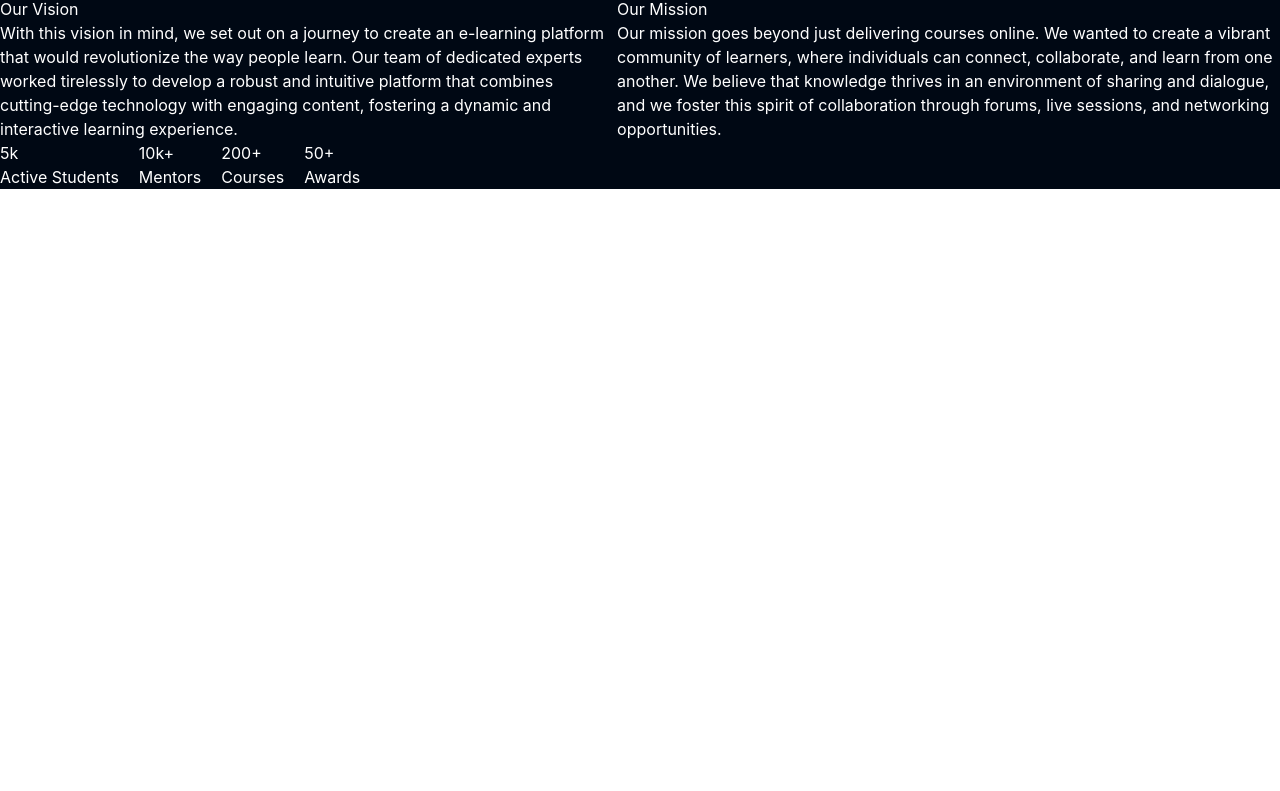
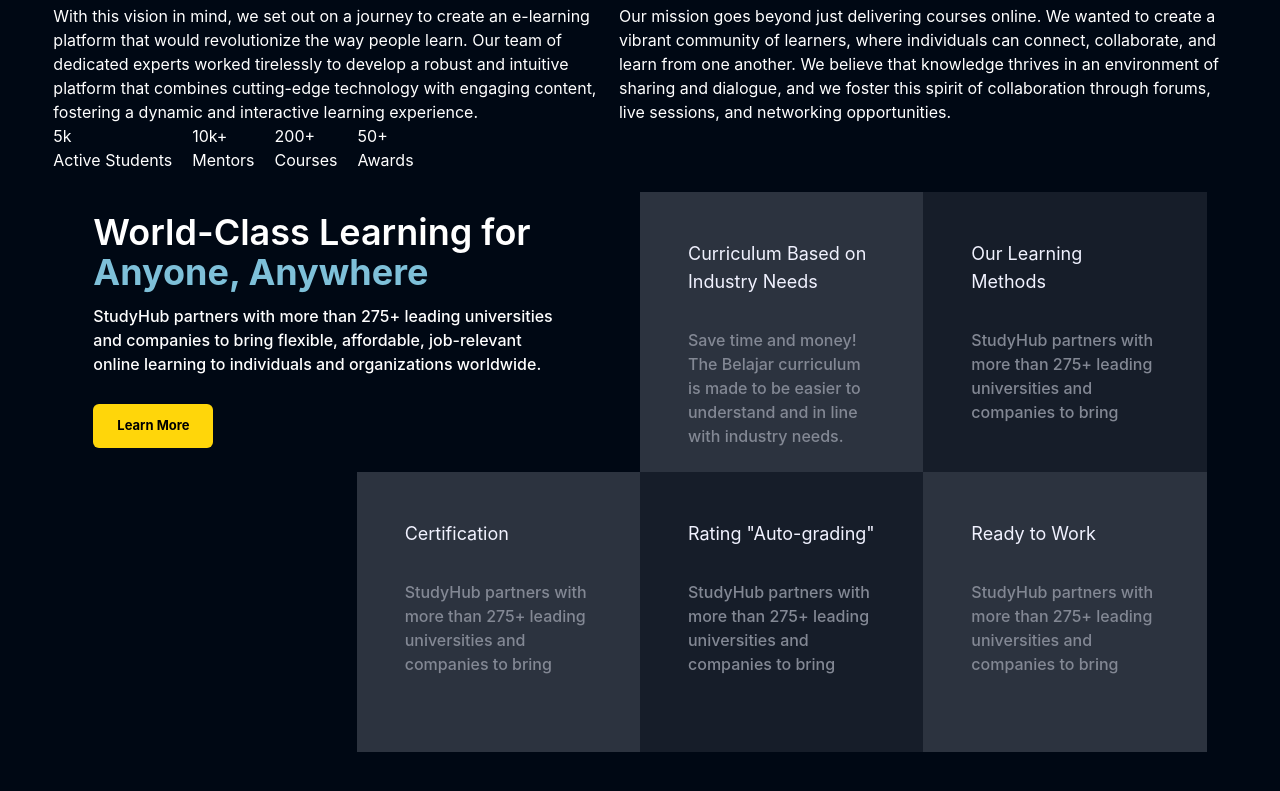
Before and after one commit to Vansh-Narang/EdTech-Full-Stack, a React (Create React App) app: page /about in a window 1280 px wide. Shown: the part 881-1672 px from the top of the page. Before the commit the page ends 1070 px from the top, so only its background shows below. Built offline with nearby package versions, Linux system fonts and the light colour scheme; no server answers.

Commit message:
Learning Data

```diff
--- a/src/Pages/About.js
+++ b/src/Pages/About.js
@@ -4,9 +4,10 @@
 import Quote from "../components/core/About/Quote"
 import FoundingStory from "../assets/asset 9.png"
 import StatsComponent from '../components/core/About/StatsComponent'
+import LearningGrid from '../components/core/About/LearningData'
 function About() {
     return (
-        <div className='text-white mt-[100px]'>
+        <div className='text-white mt-[100px] mx-auto w-11/12 max-w-maxContent'>
             {/* section 1 */}
             <section>
                 <div>
@@ -64,6 +65,11 @@
             {/* section 4 */}
             <StatsComponent />
 
+            {/* section 5 */}
+            <section className='mx-auto flex items-center justify-center'>
+                <LearningGrid />
+            </section>
+
 
         </div >
     )
--- /dev/null
+++ b/src/components/core/About/LearningData.js
@@ -0,0 +1,99 @@
+import React from 'react'
+import HighlightText from '../HomePage/HighlightText';
+import CTAButton from "../../core/HomePage/Button";
+
+const LearningGridArray = [
+    {
+        order: -1,
+        heading: "World-Class Learning for",
+        highlightText: " Anyone, Anywhere",
+        description:
+            "StudyHub partners with more than 275+ leading universities and companies to bring flexible, affordable, job-relevant online learning to individuals and organizations worldwide.",
+        BtnText: "Learn More",
+        BtnLink: "/",
+    },
+    {
+        order: 1,
+        heading: "Curriculum Based on Industry Needs",
+        description:
+            "Save time and money! The Belajar curriculum is made to be easier to understand and in line with industry needs.",
+    },
+    {
+        order: 2,
+        heading: "Our Learning Methods",
+        description:
+            "StudyHub partners with more than 275+ leading universities and companies to bring",
+    },
+    {
+        order: 3,
+        heading: "Certification",
+        description:
+            "StudyHub partners with more than 275+ leading universities and companies to bring",
+    },
+    {
+        order: 4,
+        heading: `Rating "Auto-grading"`,
+        description:
+            "StudyHub partners with more than 275+ leading universities and companies to bring",
+    },
+    {
+        order: 5,
+        heading: "Ready to Work",
+        description:
+            "StudyHub partners with more than 275+ leading universities and companies to bring",
+    },
+];
+
+
+const LearningGrid = () => {
+    return (
+        <div className='grid  grid-col-1 lg:grid-cols-4 mb-10 p-5 lg:w-fit'>
+            {
+                LearningGridArray.map((card, index) => {
+                    return (
+                        <div
+                            key={index}
+                            className={`${index === 0 && "lg:col-span-2 lg:h-[280px] p-5"}
+                ${card.order % 2 === 1 ? "bg-richblack-700 lg:h-[280px] p-5" : "bg-richblack-800 lg:h-[280px] p-5"
+                                }
+                ${card.order === 3 && "lg:col-start-2"}
+                ${card.order < 0 && "bg-transparent"}
+                `}
+                        >
+                            {
+                                card.order < 0
+                                    ? (
+                                        <div className='lg:w-[90%] flex flex-col pb-5 gap-3'>
+                                            <div className='text-4xl font-semibold'>
+                                                {card.heading}
+                                                <HighlightText text={card.highlightText} />
+                                            </div>
+                                            <p className='font-medium'>
+                                                {card.description}
+                                            </p>
+                                            <div className='w-fit mt-4'>
+                                                <CTAButton active={true} linkto={card.BtnLink}>
+                                                    {card.BtnText}
+                                                </CTAButton>
+                                            </div>
+                                        </div>
+                                    )
+                                    : (<div className='flex flex-col gap-8 p-7'>
+                                        <h1 className='text-richblack-5 text-lg'>
+                                            {card.heading}
+                                        </h1>
+                                        <p className='text-richblack-300 font-medium'>
+                                            {card.description}
+                                        </p>
+                                    </div>)
+                            }
+
+                        </div>
+                    )
+                })
+            }
+        </div>
+    )
+}
+
+export default LearningGrid
```
